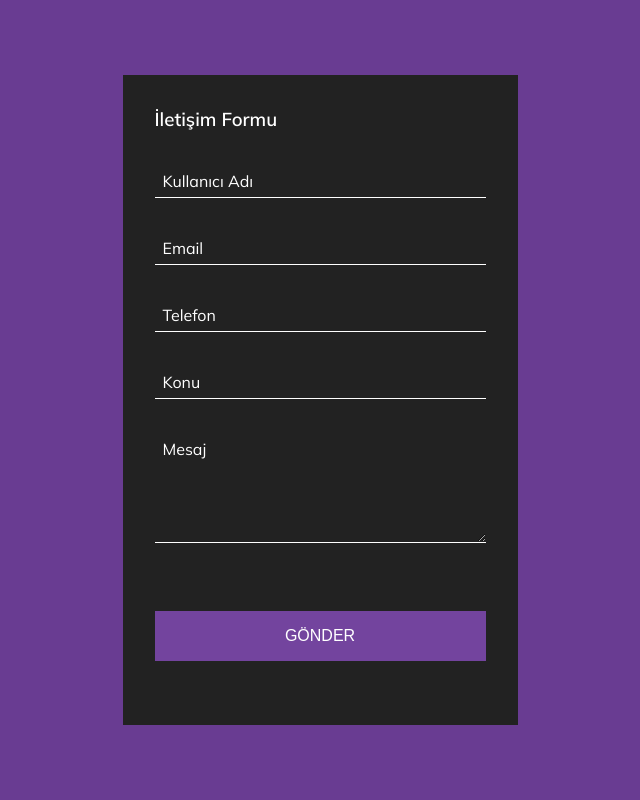
After one commit to eminedemirbas/eminedemirbasweb, a PHP site: the page made by login/canimödevim/iletişim.php in a window 1280 px wide. The commit adds this page. Shown: the whole page, without its empty margins (320-960 px from the left). Run offline with PHP 8.4, Linux system fonts and the light colour scheme.

Commit message:
Update14

```diff
--- a/login/canimödevim/Styling Giriş.css
+++ b/login/canimödevim/Styling Giriş.css
@@ -23,10 +23,12 @@ nav .logo p{
 }
 nav ul{
     float:right;
+    justify-content: space-around;
 }
 nav li{
     display:inline-block;
     list-style: none;
+    justify-content: space-around;
 }
 nav li a{
     font-size:18px;
@@ -34,8 +36,10 @@ nav li a{
     padding: 0px, 30px;
     color:white;
     text-decoration: none;
+    justify-content: space-around;
 }
 nav li a:hover{
     color:rgb(243, 197, 243);
     transition: all, 0.4s, ease 0s;
+    justify-content: space-around;
 }
--- /dev/null
+++ b/login/canimödevim/baglanti.php
@@ -0,0 +1,14 @@
+<?php
+
+$vt_sunucu="localhost";
+$vt_kullanici="root";
+$vt_sifre="";
+$vt_adi="emine";
+
+$baglan=mysqli_connect($vt_sunucu, $vt_kullanici, $vt_sifre, $vt_adi);
+
+
+if(!$baglan){
+die("Veritabanı bağlantı işlemi başarısız".mysqli_connect_error());
+}
+?>
--- /dev/null
+++ b/login/canimödevim/iletişim.php
@@ -0,0 +1,72 @@
+<!DOCTYPE html>
+<html lang="en">
+<head>
+    <meta charset="UTF-8">
+    <meta http-equiv="X-UA-Compatible" content="IE=edge">
+    <meta name="viewport" content="width=device-width, initial-scale=1.0">
+    <title>İLETİŞİM</title>
+    <link rel="stylesheet" href="app.css"/>
+</head>
+<body>
+    <div class="container">
+        <h3>İletişim Formu</h3>
+        <form action="iletişim.php" method="POST">
+        <div class="form-control">
+            <input type="text" name="isim" required />
+            <label for="#">Kullanıcı Adı</label>
+        </div>
+        <div class="form-control">
+            <input type="email" name="mail" required />
+            <label for="#">Email</label>
+        </div>
+        <div class="form-control">
+            <input type="text" name="tel" required />
+            <label for="#">Telefon</label>
+        </div>
+        <div class="form-control">
+            <input type="text"name="konu"  required />
+            <label for="#">Konu</label>
+        </div>
+
+        <div class="form-control">
+            <textarea name="mesaj" cols="30" rows="5" required></textarea>
+            <label for="#">Mesaj</label>
+        </div>
+        <div class="form-control">
+            <input type="submit" value="Gönder"  />
+        </div>
+    </form>
+    </div>
+</body>
+</html>
+
+
+<?php
+
+include("baglanti.php");
+
+if(isset($_POST["isim"], $_POST["tel"], $_POST["mail"], $_POST["konu"], $_POST["mesaj"]))
+{
+    $adsoyad=$_POST["isim"];
+    $telefon=$_POST["tel"];
+    $email=$_POST["mail"];
+    $konu=$_POST["konu"];
+    $mesaj=$_POST["mesaj"];
+
+
+
+    $ekle="INSERT INTO iletisim (adsoyad, email, telefon, konu, mesaj) VALUES ('".$adsoyad."','".$email."','".$telefon."','".$konu."','".$mesaj."')";
+
+if($baglan->query($ekle)===TRUE)
+{
+    echo "<script>alert('Mesajınız başarı ile gönderilmiştir.')</script>";
+}
+else{
+    echo "<script>alert('Mesajınız gönderilirken bir hata oluştur.')</script>";
+
+}
+
+
+}
+
+?>
```
Also changed, not shown: login/canimödevim/hakkımda.css (added, +14 -0 lines), login/canimödevim/hakkımda.php (renamed from login/canimödevim/hakkımda.html, +7 -7 lines), login/canimödevim/iletişim.html (deleted, +0 -36 lines), login/canimödevim/index.php (+9 -1 lines), login/canimödevim/miras.css (+12 -0 lines), login/canimödevim/miras.php (renamed from login/canimödevim/miras.html, +12 -2 lines), login/canimödevim/şehrim.css (+7 -0 lines), canimödevim/img/voll.jpg (deleted), canimödevim/img/yeğen1.jpeg (deleted), login/canimödevim/canimödevim.php (renamed from login/canimödevim/canimödevim.html), login/canimödevim/giriş.php (renamed from login/canimödevim/giriş.html), login/canimödevim/şehrim.php (renamed from login/canimödevim/şehrim.html).
